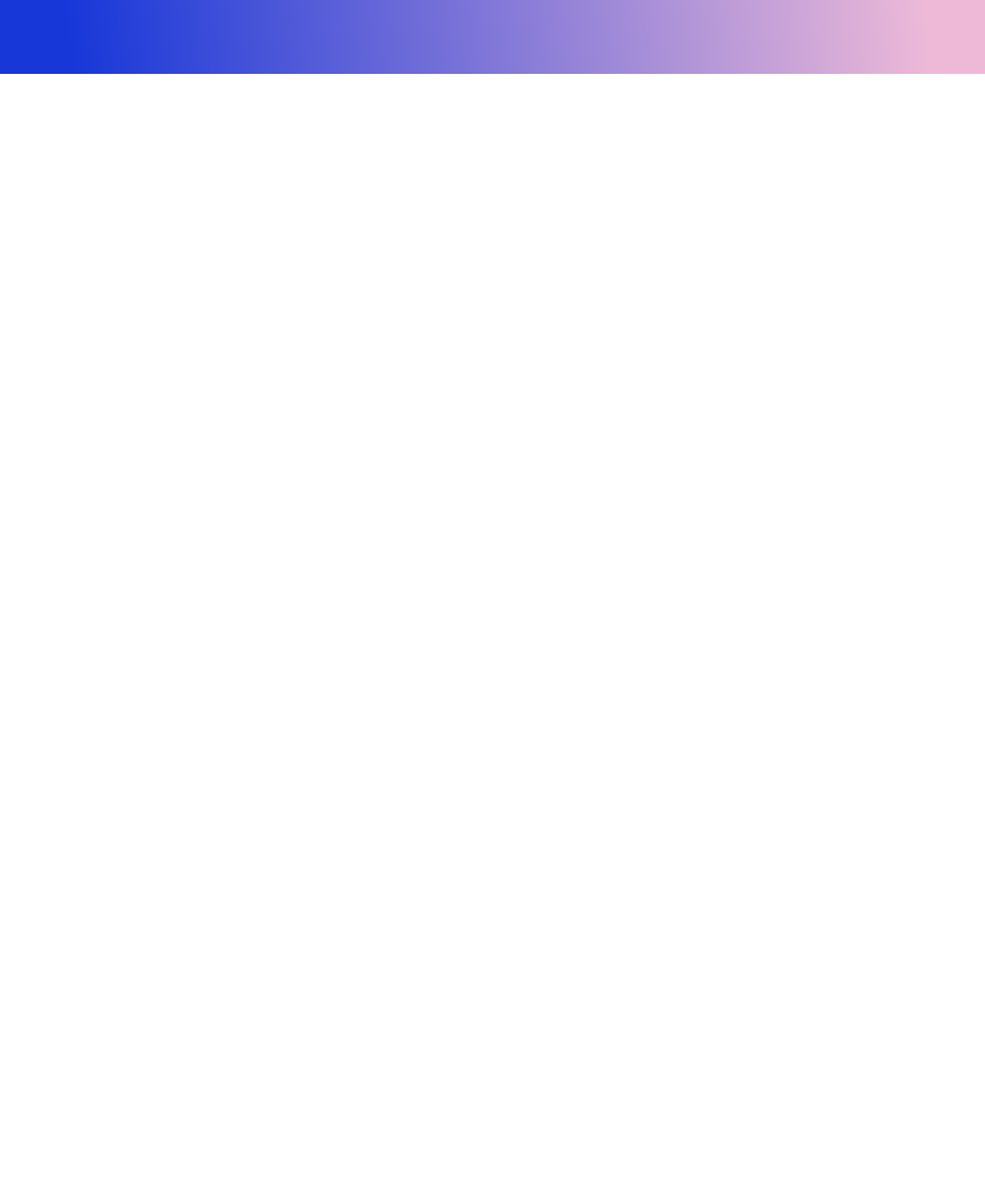
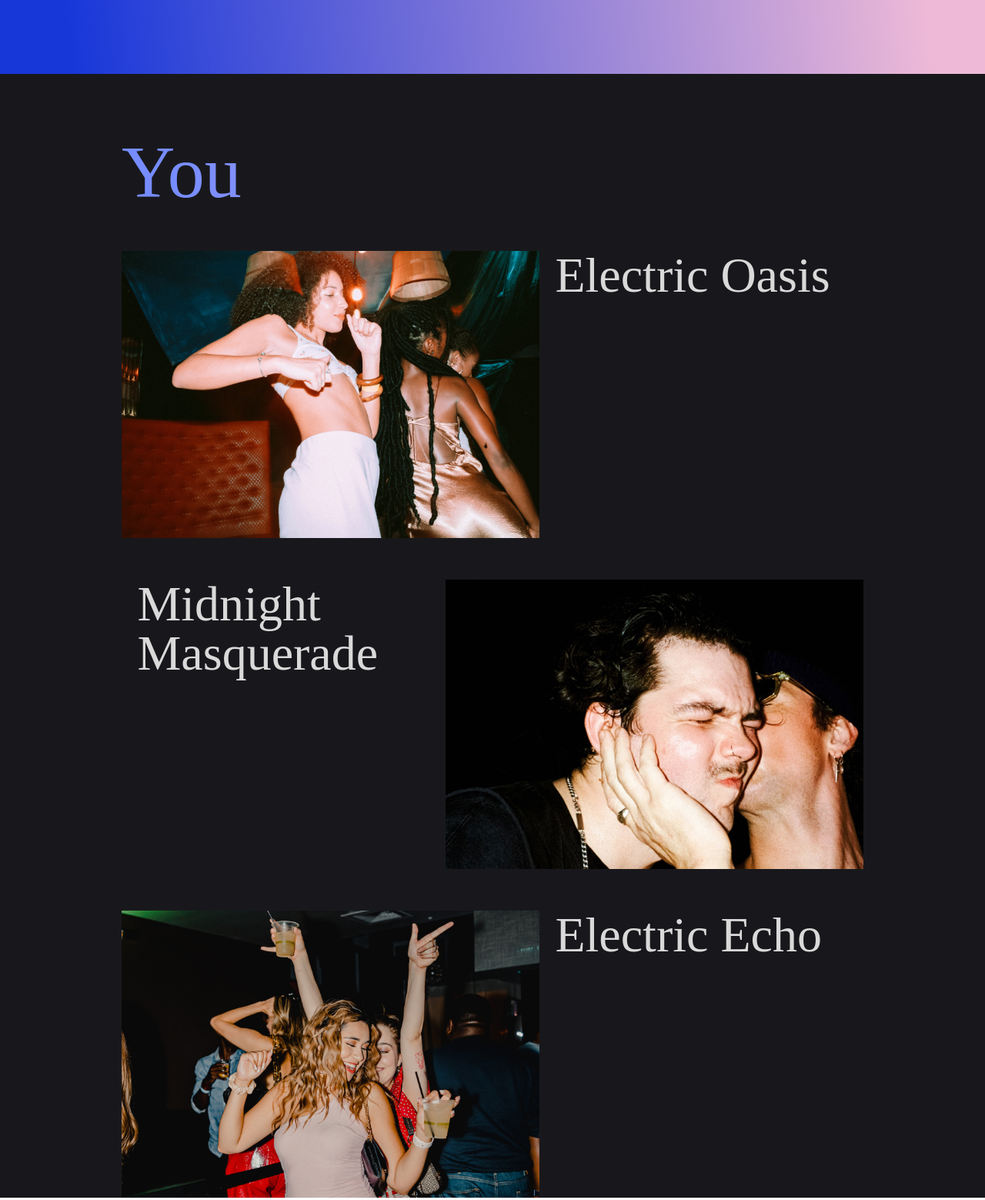
Before and after one commit to maksmalaniya/GRND, a website: page app/index.html in a window 1280 px wide. Shown: the part 2171-3730 px from the top of the page at 77% size. Before the commit the page ends 2267 px from the top, so only its background shows below. Drawn offline with Linux system fonts and the light colour scheme; a web font is replaced by a local one.

Commit message:
added you section

```diff
--- a/app/index.html
+++ b/app/index.html
@@ -58,7 +58,6 @@
 	</div>
 	<div class="wrapper-gradient">
 		<section class="about container">
-
 			<h2 class="about__title">About the project</h2>
 			<div class="about__text">
 				<p>
@@ -71,6 +70,36 @@
 
 		</section>
 	</div>
+	<div class="wrapper">
+		<section class="you container">
+			<h2 class="you__title">You</h2>
+			<article class="you__card">
+				<div class="you__card-image">
+					<img class="you__card-image-content" src="images/you1.jpg" alt="">
+				</div>
+				<h3 class="you__card-subtitle">
+					Electric Oasis
+				</h3>
+			</article>
+			<article class="you__card right">
+
+				<div class="you__card-image">
+					<img class="you__card-image-content" src="images/you2.jpg" alt="">
+				</div>
+				<h3 class="you__card-subtitle">
+					Midnight Masquerade
+				</h3>
+			</article>
+			<article class="you__card">
+				<div class="you__card-image">
+					<img class="you__card-image-content" src="images/you3.jpg" alt="">
+				</div>
+				<h3 class="you__card-subtitle">
+					Electric Echo
+				</h3>
+			</article>
+		</section>
+	</div>
 	<script src="js/main.min.js"></script>
 </body>
 </html>
--- a/app/scss/_nightClub.scss
+++ b/app/scss/_nightClub.scss
@@ -1,14 +1,11 @@
 .nightClub {
     position: relative;
-    // .nightClub__image-club
 
     &__image-club {
         max-width: 100%;
         object-fit: cover;
         color: $bg-color;
     }
-
-    // .nightClub__image-grnd
 
     &__image-grnd {
         max-width: 80%;
--- /dev/null
+++ b/app/scss/_you.scss
@@ -0,0 +1,62 @@
+.you {
+
+    &__title {
+        padding-top: 80px;
+        background: $light-gradient;
+        background-clip: text;
+        color: transparent;
+        font-size: 96px;
+        font-family: 'Oswald';
+    }
+
+    &__card {
+        display: flex;
+        flex-direction: column;
+        margin-top: 54px;
+        @media (min-width: $breakpoint-md) {
+            flex-direction: row;
+            justify-content: space-between;
+        }
+    }
+
+    & .right {
+        justify-content: right;
+        @media (min-width: $breakpoint-md) {
+            flex-direction:row-reverse
+        }
+    }
+
+    &__card-image {
+        max-width: 543px;
+        max-height: 797px;
+        @media (min-width: $breakpoint-md) {
+            flex: 1 1 55%;
+        }
+    }
+
+    &__card-image-content {
+        width: 100%;
+        height: 100%;
+        object-fit: cover;
+    }
+
+    &__card-subtitle {
+        font-family: 'DelaGothicOne';
+        font-size: 32px;
+        color: $main-font-color;
+        margin: 15px 0;
+        @media (min-width: $breakpoint-md) {
+            font-size: 32px;
+            margin: 0 15px;
+            flex: 0 1 40%;
+        }
+
+        @media (min-width: $breakpoint-lg) {
+            font-size: 64px;
+        }
+
+        @media (min-width: $breakpoint-xl) {
+            margin: 0;
+        }
+    }
+}
--- a/app/scss/style.scss
+++ b/app/scss/style.scss
@@ -6,6 +6,7 @@
 @import 'nightClub';
 @import 'offer';
 @import 'about';
+@import 'you';
 
 
 //для градиентного текста:
```
Also changed, not shown: app/scss/_header.scss (+0 -18 lines), app/scss/_offer.scss (+0 -9 lines), app/css/style.min.css, app/images/you1.jpg (added), app/images/you2.jpg (added), app/images/you3.jpg (added).
